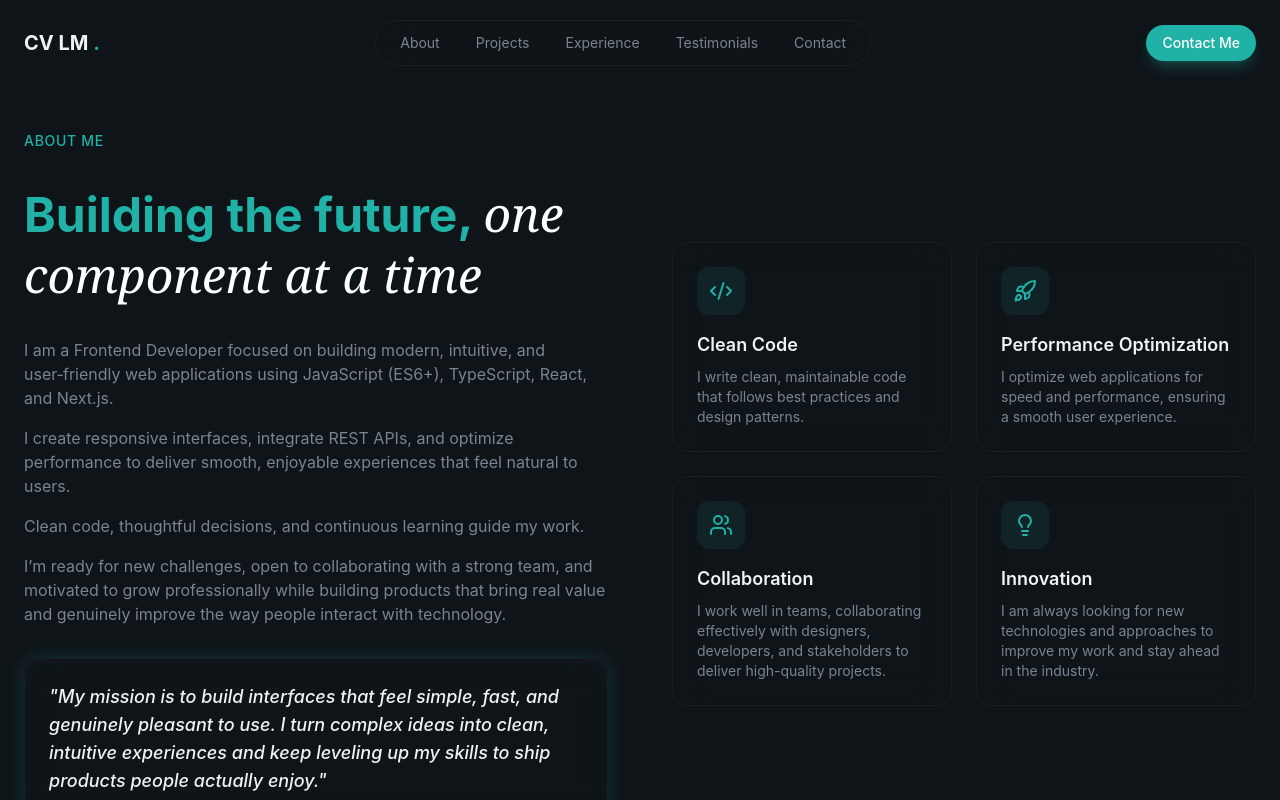
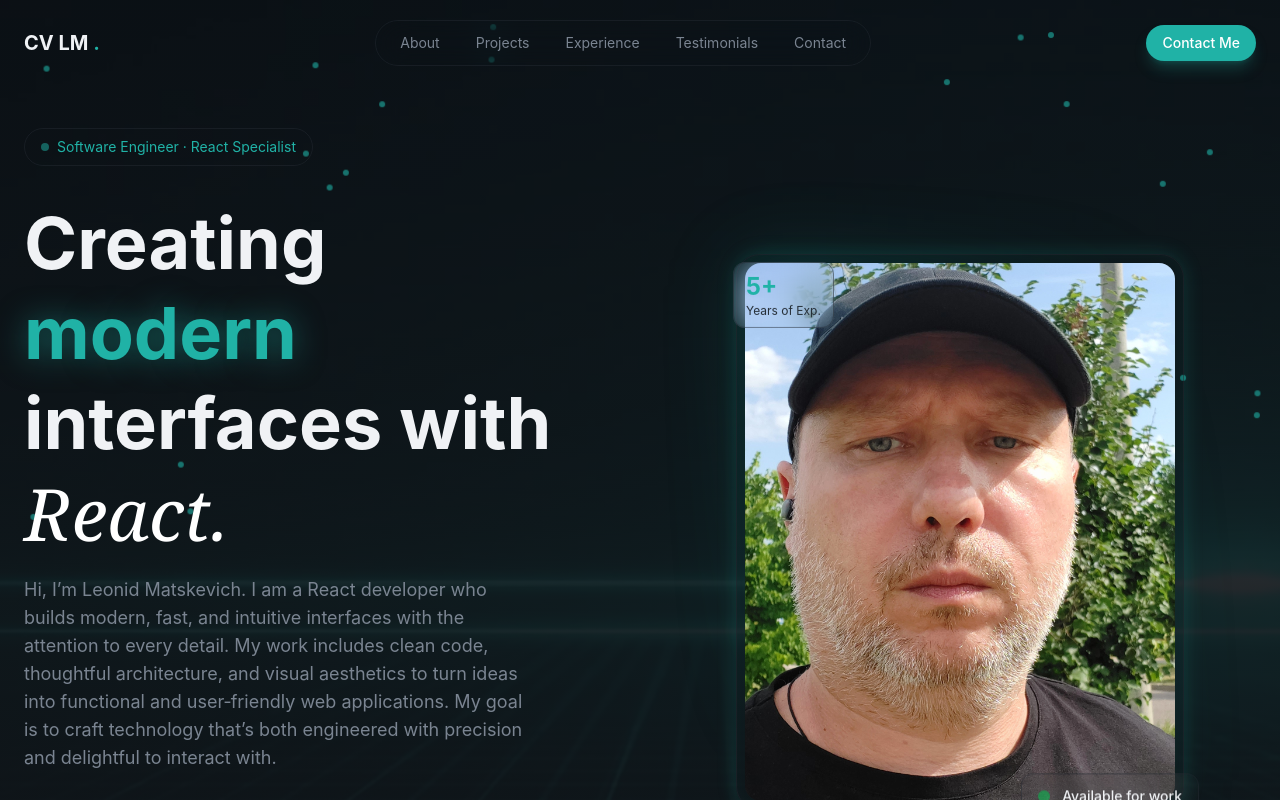
Before and after one commit to SpiriT-L/cv-portfolio, a React (Vite) app: page / in a window 1280 px wide. Shown: the top 800 px of the page. Built offline with nearby package versions, Linux system fonts and the light colour scheme.

Commit message:
feat: add Hero component to Main layout

```diff
--- a/src/layout/Main.tsx
+++ b/src/layout/Main.tsx
@@ -1,6 +1,7 @@
 import { About } from '@/section/About'
 import { Contact } from '@/section/Contact'
 import { Experience } from '@/section/Experience'
+import Hero from '@/section/Hero'
 import { Projects } from '@/section/Projects'
 import { Testimonials } from '@/section/Testimonials'
 
@@ -8,6 +9,7 @@ export const Main = () => {
   return (
     <>
       <main>
+        <Hero />
         <About />
         <Projects />
         <Experience />
```
